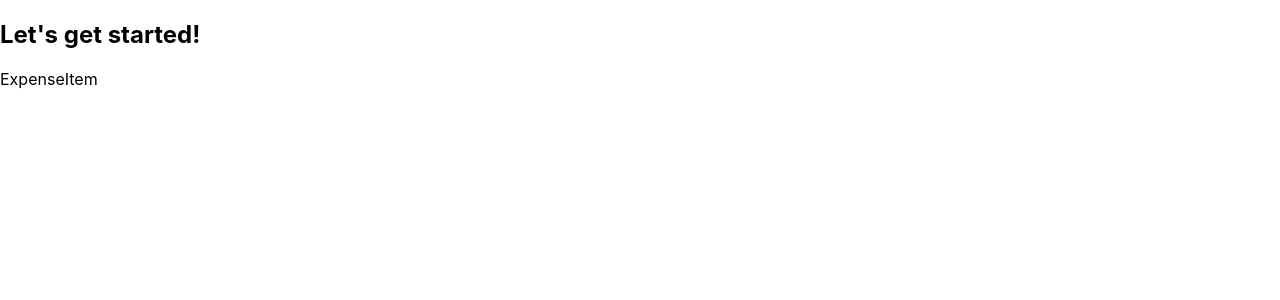
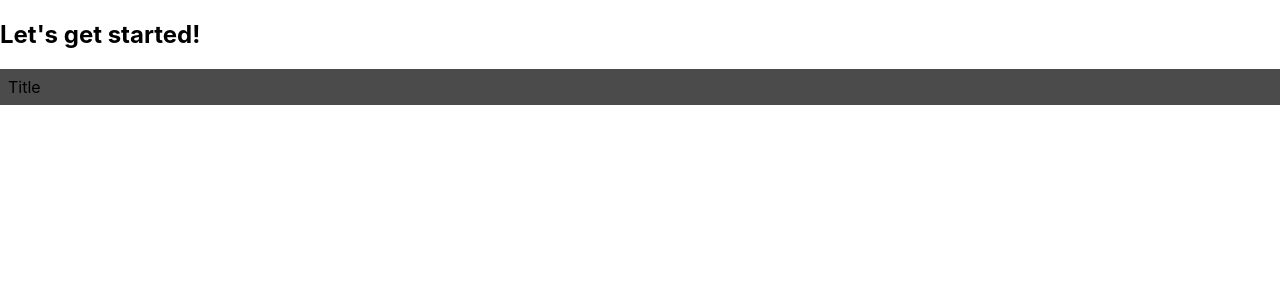
Before and after one commit to cdcalderon/expense-tracker, a React (Create React App) app: page / in a window 1280 px wide. Shown: the top 300 px of the page. Built offline with nearby package versions, Linux system fonts and the light colour scheme.

Commit message:
add styles to expense item component

```diff
--- /dev/null
+++ b/src/components/Expenses/ExpenseItem.css
@@ -0,0 +1,54 @@
+.expense-item {
+  display: flex;
+  justify-content: space-between;
+  align-items: center;
+  padding: 0.5rem;
+  margin: 1rem 0;
+  background-color: #4b4b4b;
+}
+
+.expense-item__description {
+  display: flex;
+  flex-direction: column;
+  gap: 1rem;
+  align-items: flex-end;
+  flex-flow: column-reverse;
+  justify-content: flex-start;
+  flex: 1;
+}
+
+.expense-item h2 {
+  color: #3a3a3a;
+  font-size: 1rem;
+  flex: 1;
+  margin: 0 1rem;
+  color: white;
+}
+
+.expense-item__price {
+  font-size: 1rem;
+  font-weight: bold;
+  color: white;
+  background-color: #40005d;
+  border: 1px solid white;
+  padding: 0.5rem;
+  border-radius: 12px;
+}
+
+@media (min-width: 580px) {
+  .expense-item__description {
+    flex-direction: row;
+    align-items: center;
+    justify-content: flex-start;
+    flex: 1;
+  }
+
+  .expense-item__description h2 {
+    font-size: 1.25rem;
+  }
+
+  .expense-item__price {
+    font-size: 1.25rem;
+    padding: 0.5rem 1.5rem;
+  }
+}
--- a/src/components/Expenses/ExpenseItem.js
+++ b/src/components/Expenses/ExpenseItem.js
@@ -1,5 +1,10 @@
 import React from "react";
+import "./ExpenseItem.css";
 
 export const ExpenseItem = () => {
-  return <div>ExpenseItem</div>;
+  return (
+    <div className="expense-item">
+      <div className="expense-item__description">Title</div>
+    </div>
+  );
 };
```
